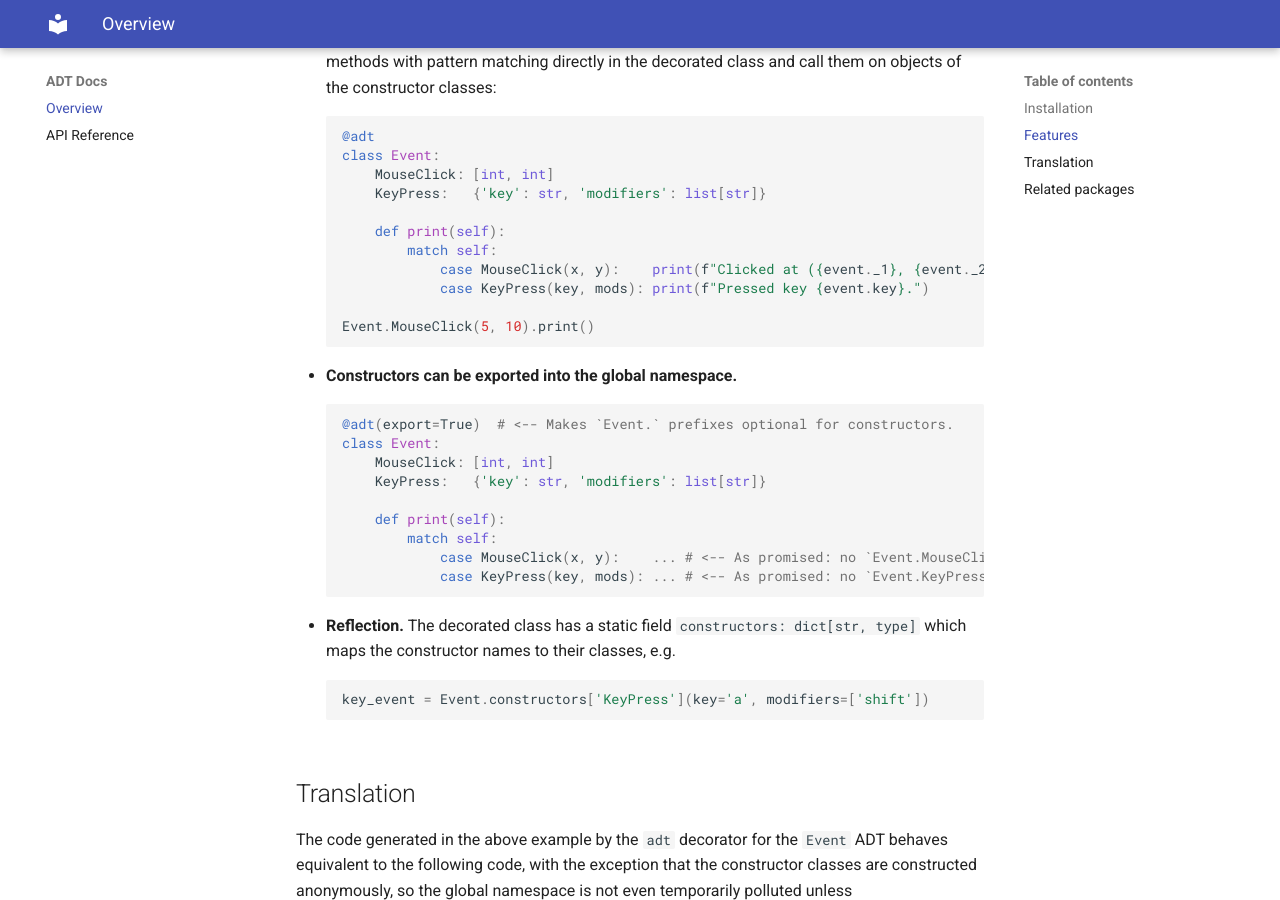
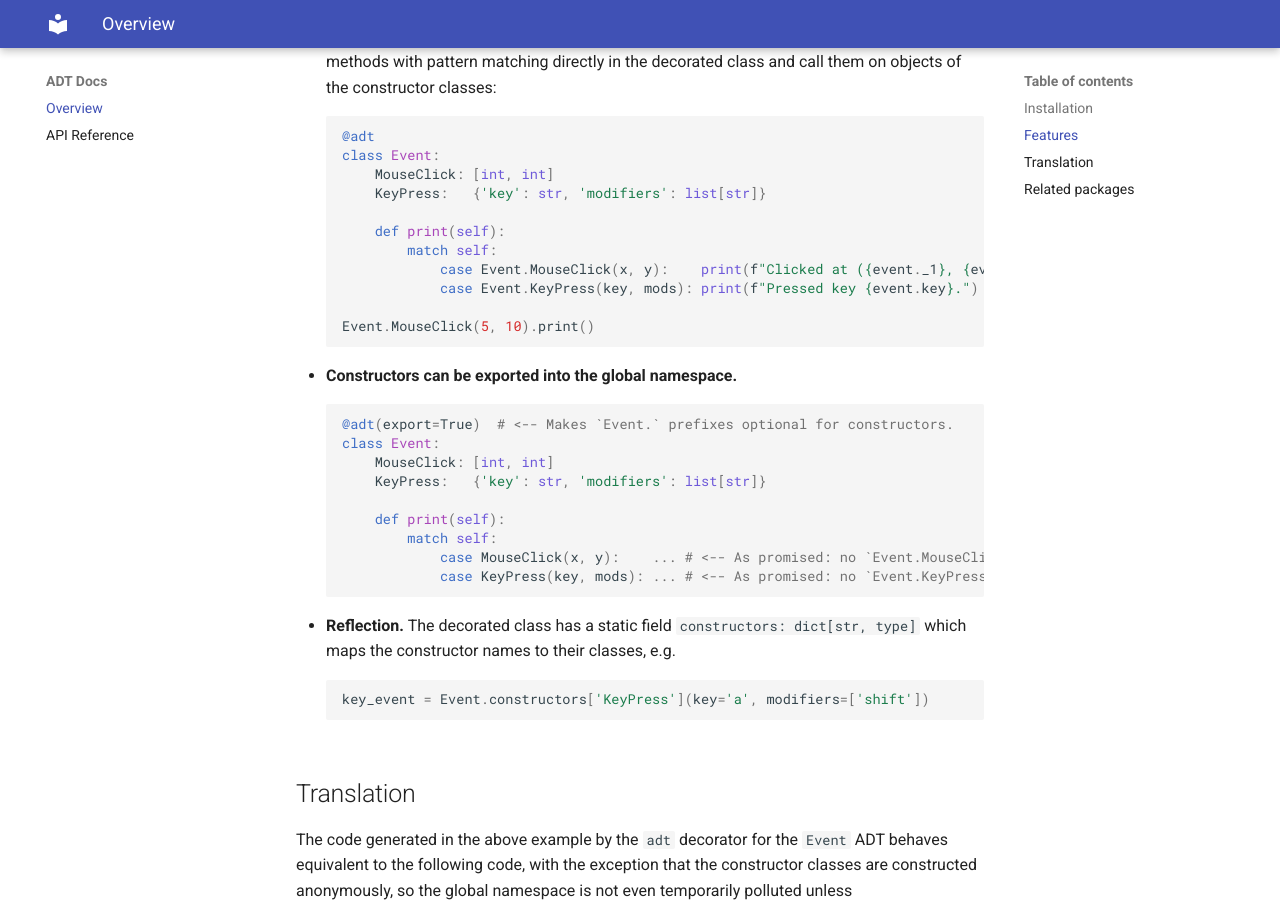
Before and after one commit to m0rphism/adt-decorators, an MkDocs documentation site: the page built from docs/overview.md, in a window 1280 px wide and 900 px high, scrolled down 1311 px. Built offline with MkDocs 1.6.1 and Material for MkDocs 9.7.7, drawn with Linux system fonts in a browser that asks for light colours.

Commit message:
Bump to 0.2.10: Fixed documentation.

````diff
--- a/adt/__init__.py
+++ b/adt/__init__.py
@@ -1,7 +1,7 @@
 """Provides class decorators for Algebraic Data Types (ADTs)
 """
 
-__version__ = "0.2.9"
+__version__ = "0.2.10"
 __author__ = 'Hannes Saffrich'
 
 from dataclasses import dataclass
--- a/docs/overview.md
+++ b/docs/overview.md
@@ -72,8 +72,8 @@ pip install adt-decorators
 
       def print(self):
           match self:
-              case MouseClick(x, y):    print(f"Clicked at ({event._1}, {event._2}).")
-              case KeyPress(key, mods): print(f"Pressed key {event.key}.")
+              case Event.MouseClick(x, y):    print(f"Clicked at ({event._1}, {event._2}).")
+              case Event.KeyPress(key, mods): print(f"Pressed key {event.key}.")
 
   Event.MouseClick(5, 10).print()
   ```
--- a/setup.py
+++ b/setup.py
@@ -10,7 +10,7 @@ with open('docs/overview.md', 'r') as f:
 
 setup(
     name='adt-decorators',
-    version='0.2.9',
+    version='0.2.10',
     description='Algebraic Data Types via Class Decorators',
     long_description=desc,
     long_description_content_type='text/markdown',
````
